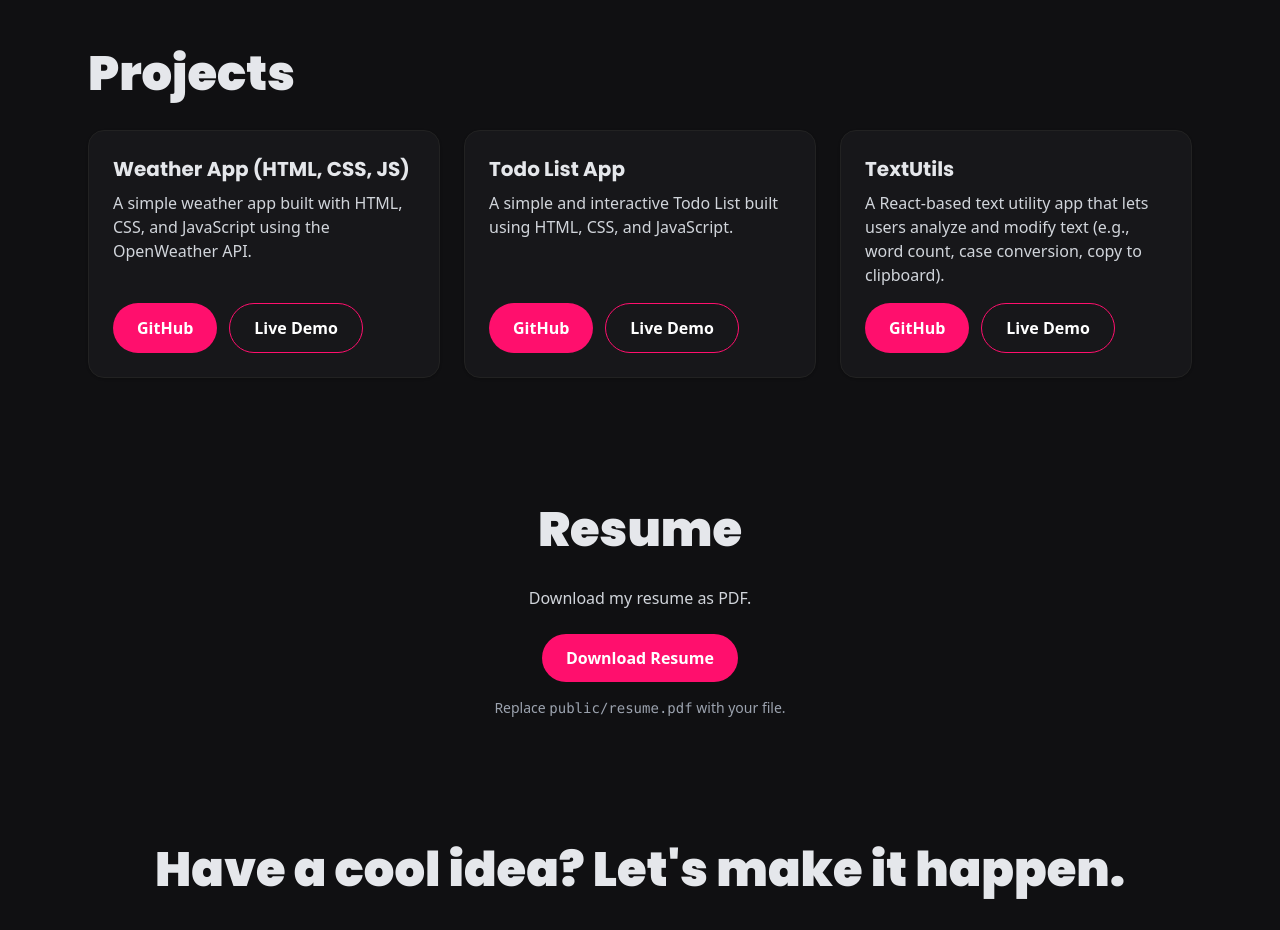
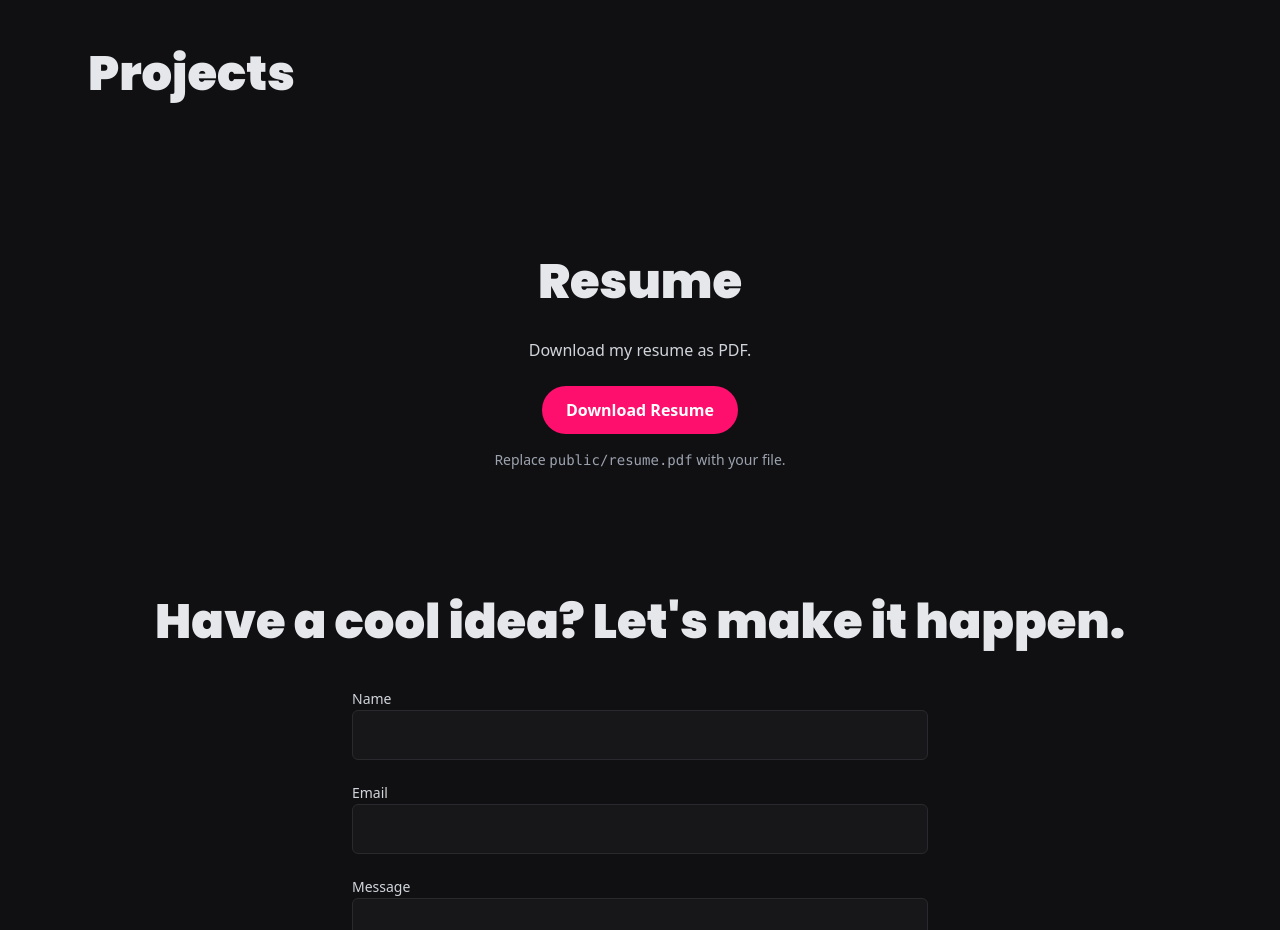
Before and after one commit to Prakashdamai/portfolio, a React (Vite) app: page / in a window 1280 px wide. Shown: the part 1980-2910 px from the top of the page. Built offline with nearby package versions, Linux system fonts and the light colour scheme.

Commit message:
initial commit

```diff
--- a/src/components/Projects.jsx
+++ b/src/components/Projects.jsx
@@ -1,26 +1,7 @@
 import React from 'react'
 
 const projects = [
-  {
-    title: "Weather App (HTML, CSS, JS)",
-    description: "A simple weather app built with HTML, CSS, and JavaScript using the OpenWeather API.",
-    github: "https://github.com/Prakashdamai/weather-app",
-    demo: "https://prakashdamai.github.io/weather-app/"
-  },
-  {
-    title: "Todo List App",
-    description: "A simple and interactive Todo List built using HTML, CSS, and JavaScript.",
-    github: "https://github.com/Prakashdamai/todo-list",
-    demo: "https://prakashdamai.github.io/todo-list/",
 
-  },
-
-  {
-    title: "TextUtils",
-    description: "A React-based text utility app that lets users analyze and modify text (e.g., word count, case conversion, copy to clipboard).",
-    github: "https://github.com/Prakashdamai/TextUtils",
-    demo: "https://prakashdamai.github.io/TextUtils/"
-},
 ]
 
 export default function Projects() {
```
Also changed, not shown: package.json (+7 -9 lines), 19 other files (tests, documents, lock files or other folders).
